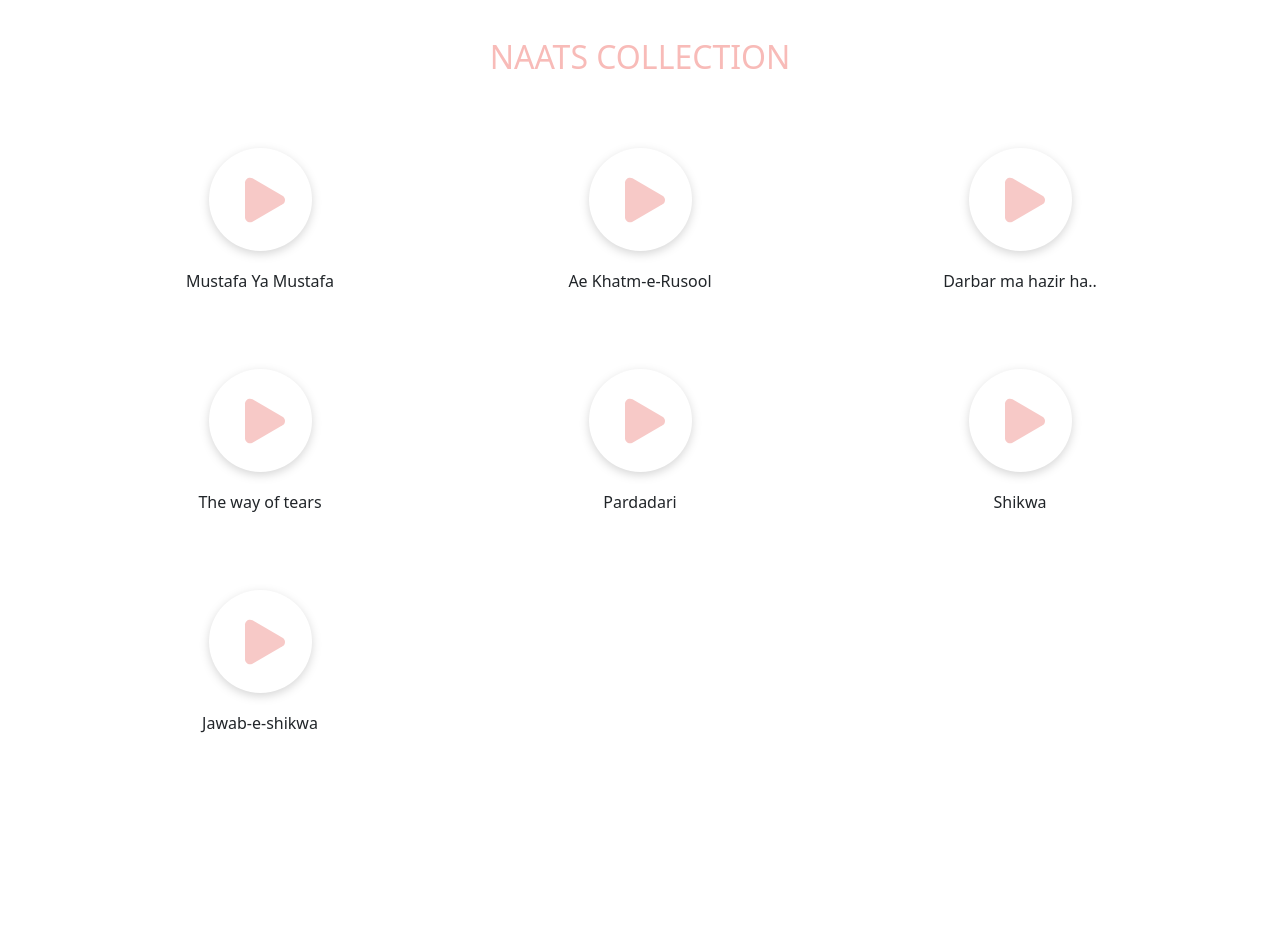
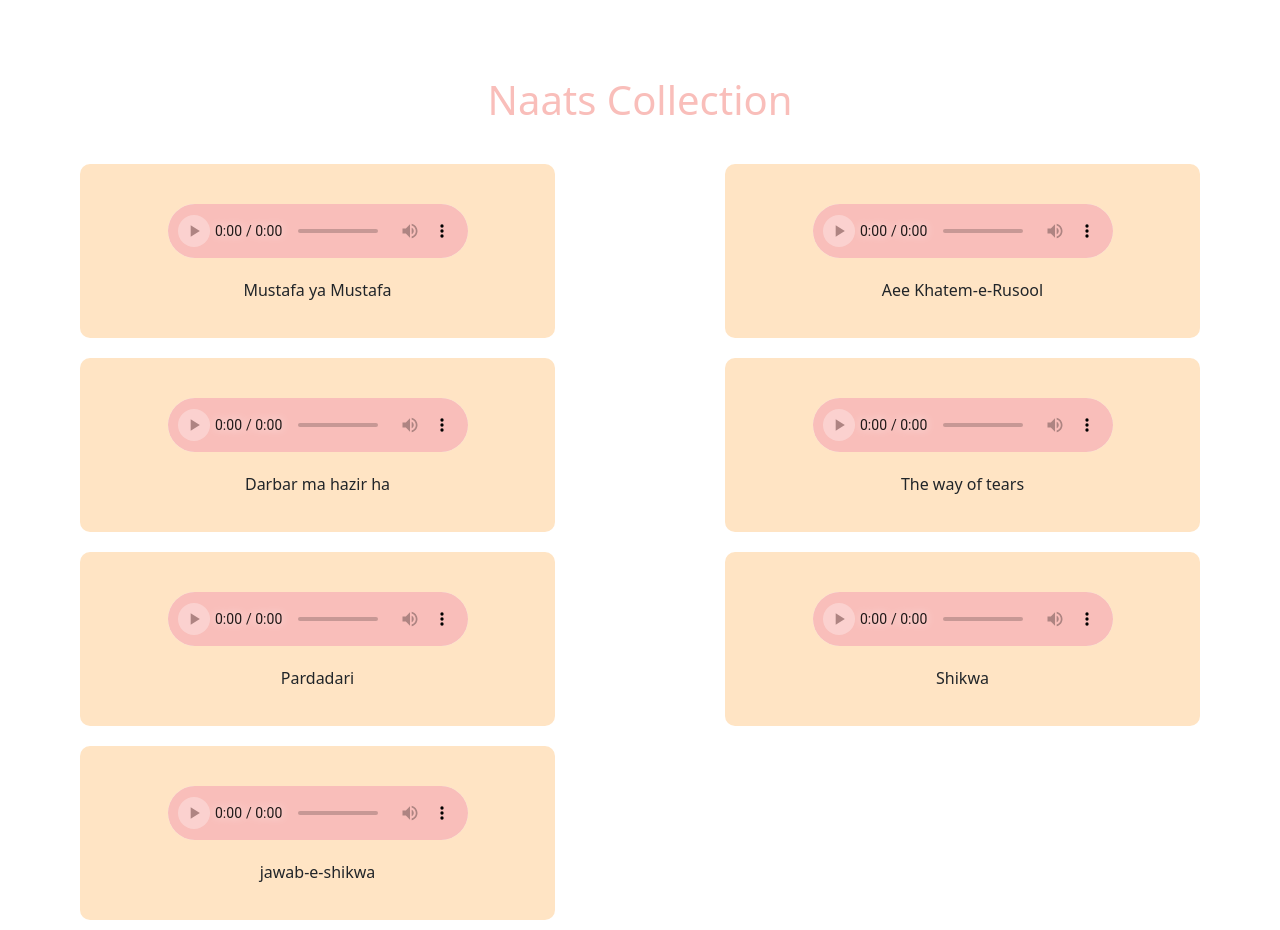
Before and after one commit to J-hassan/project-2, a plain HTML site: page index.html in a window 1280 px wide. Shown: the part 802-1732 px from the top of the page. Before the commit the page ends 1600 px from the top, so only its background shows below. Drawn offline with nearby package versions, Linux system fonts and the light colour scheme.

Commit message:
modified

```diff
--- a/index.html
+++ b/index.html
@@ -16,186 +16,76 @@
     </div>
 </div>
 
-<div id="audio-section" class="container-fluid">
-    <div class="container">
-    <div class="heading">
-        <h2 class="text-center text-uppercase">Naats Collection</h2>
+
+
+<div class="audio-section ">
+
+    <div class="naats">
+        <h2 class="text-center">Naats Collection</h2>
     </div>
 
- <div id="naats" class="row mt-5">
-    <div class="col-sm-4 text-center">
-        <img src="play.png" alt="play icon" id="icon" class="icons">
-        <p>Mustafa Ya Mustafa</p>
+
+<div class="container">
+
+
+<div class="row">
+    <div class="col-md-5">
+        <audio id="mysong1" controls>
+            <source src="audio1.mp3" type="audio/mp3">
+        </audio>
+        <p class="text-center">Mustafa ya Mustafa</p>
     </div>
-    <div class="col-sm-4 text-center">
-        <img src="play.png" alt="play icon" id="icon1" class="icons">
-        <p>Ae Khatm-e-Rusool</p>
-    </div>
-    <div class="col-sm-4 text-center">
-        <img src="play.png" alt="play icon" id="icon2" class="icons">
-        <p>Darbar ma hazir ha..</p>
-    </div>
-
-    </div>
-    <!-- end row  -->
-
-    <!-- start row -->
-    <div class="row mt-md-5">
-        <div class="col-sm-4 text-center">
-            <img src="play.png" alt="play icon" id="icon3" class="icons">
-            <p>The way of tears</p>
-        </div>
-        <div class="col-sm-4 text-center">
-            <img src="play.png" alt="play icon" id="icon4" class="icons">
-            <p>Pardadari</p>
-        </div>
-        <div class="col-sm-4 text-center">
-            <img src="play.png" alt="play icon" id="icon5" class="icons">
-            <p>Shikwa</p>
-        </div>
-    </div>
- <!-- end row -->
-
-    <!-- start row -->
-    <div class="row mt-md-5">
-        <div class="col-sm-4 text-center">
-            <img src="play.png" alt="play icon" id="icon6" class="icons">
-            <p>Jawab-e-shikwa</p>
-        </div>
-    </div>
- <!-- end row -->
-
+    <div class="col-md-5">
+        <audio id="mysong2" controls>
+            <source src="audio2.mp3" type="audio/mp3">
+        </audio>
+        <p class="text-center">Aee Khatem-e-Rusool</p>
     </div>
 </div>
 
-<!-- audio section -->
-<audio id="mysong">
-    <source src="audio2.mp3" type="audio/mp3">
-</audio>
-<audio id="mysong1">
-    <source src="audio1.mp3" type="audio/mp3">
-</audio>
-<audio id="mysong2">
+<div class="row">
+    <div class="col-md-5">
+        <audio id="mysong3" controls>
             <source src="audio3.mp3" type="audio/mp3">
         </audio>
-<audio id="mysong3">
+        <p class="text-center">Darbar ma hazir ha</p>
+     </div>
+     <div class="col-md-5">
+        <audio id="mysong4" controls>
             <source src="audio4.mp3" type="audio/mp3">
         </audio>
-<audio id="mysong4">
+        <p class="text-center">The way of tears</p>
+     </div>
+</div>
+
+
+<div class="row">
+    <div class="col-md-5">
+        <audio id="mysong3" controls>
             <source src="pardadri.mp3" type="audio/mp3">
         </audio>
-<audio id="mysong5">
+        <p class="text-center">Pardadari</p>
+     </div>
+     <div class="col-md-5">
+        <audio id="mysong4" controls>
             <source src="shikwa.mp3" type="audio/mp3">
         </audio>
-<audio id="mysong6">
+        <p class="text-center">Shikwa</p>
+     </div>
+</div>
+
+
+<div class="row">
+    <div class="col-md-5">
+        <audio id="mysong3" controls>
             <source src="jawab-e-shikwa.mp3" type="audio/mp3">
         </audio>
+        <p class="text-center">jawab-e-shikwa</p>
+     </div>
+</div>
 
-
-
-<script>
-
-
-let mysong = document.getElementById('mysong');
-let icon = document.getElementById('icon');
-
-icon.onclick = function(){
-     if(mysong.paused){
-        mysong.play();
-        icon.src = 'pause.png'
-     }
-     else{
-        mysong.pause();
-        icon.src = 'play.png'
-     }
-}
-
-let mysong1 = document.getElementById('mysong1');
-let icon1 = document.getElementById('icon1');
-
-icon1.onclick = function(){
-     if(mysong1.paused){
-        mysong1.play();
-        icon1.src = 'pause.png'
-     }
-     else{
-        mysong1.pause();
-        icon1.src = 'play.png'
-     }
-}
-
-let mysong2 = document.getElementById('mysong2');
-let icon2 = document.getElementById('icon2');
-
-icon2.onclick = function(){
-     if(mysong2.paused){
-        mysong2.play();
-        icon2.src = 'pause.png'
-     }
-     else{
-        mysong2.pause();
-        icon2.src = 'play.png'
-     }
-}
-
-let mysong3 = document.getElementById('mysong3');
-let icon3 = document.getElementById('icon3');
-
-icon3.onclick = function(){
-     if(mysong3.paused){
-        mysong3.play();
-        icon3.src = 'pause.png'
-     }
-     else{
-        mysong3.pause();
-        icon3.src = 'play.png'
-     }
-}
-
-let mysong4 = document.getElementById('mysong4');
-let icon4 = document.getElementById('icon4');
-
-icon4.onclick = function(){
-     if(mysong4.paused){
-        mysong4.play();
-        icon4.src = 'pause.png'
-     }
-     else{
-        mysong4.pause();
-        icon4.src = 'play.png'
-     }
-}
-
-let mysong5 = document.getElementById('mysong5');
-let icon5 = document.getElementById('icon5');
-
-icon5.onclick = function(){
-     if(mysong5.paused){
-        mysong5.play();
-        icon5.src = 'pause.png'
-     }
-     else{
-        mysong5.pause();
-        icon5.src = 'play.png'
-     }
-}
-
-let mysong6 = document.getElementById('mysong6');
-let icon6 = document.getElementById('icon6');
-
-icon6.onclick = function(){
-     if(mysong6.paused){
-        mysong6.play();
-        icon6.src = 'pause.png'
-     }
-     else{
-        mysong6.pause();
-        icon6.src = 'play.png'
-     }
-}
-
-</script>
-
+</div
+</div>
 
 
 
--- a/style.css
+++ b/style.css
@@ -14,17 +14,66 @@
     color: #fff;
 }
 
-#audio-section{
+.naats{
+    margin-top: 3%;
+}
+
+
+.naats h2{
+    font-size: 40px;
+    color: #F9BEBA;
+    margin-bottom: 30px;
+}
+
+.audio-section{
     height: 100vh;
     width: 100%;
+    padding: 40px 0;
 }
 
-#audio-section h2{
-    position: relative;
-    top: 40px;
-    color: #F8BBB8;
+.container{
+    width: 90%;
+}
+.row{
+    display: flex;
+    flex-wrap: wrap;
+    justify-content: space-between;
 }
 
-#naats{
-    margin-top: 100px !important;
+audio{
+    margin: 20px 0;
+    transition: all 0.5s;
 }
+
+audio:hover{
+    cursor: pointer;
+    transform: scale(1.1);
+}
+audio::-webkit-media-controls-panel{
+    background-color: #F9BEBA;
+}
+audio::-webkit-media-controls-play-button{
+    background-color: #fff;
+    border-radius: 50%;
+}
+
+.col-md-5{
+    display: flex;
+    flex-direction: column;
+    align-items: center;
+    justify-content: center;
+    background-color: bisque;
+    margin: 10px 10px;
+    padding: 20px;
+    border-radius: 10px;
+}
+
+
+/* .audio-section p{
+    color: #fff;
+    background-color: #F9BEBA;
+    padding: 10px;
+    border-radius: 10px;
+    font-size: 20px;
+    width: 70%;
+} */
```
Lines whose indentation alone changed are shown as unchanged.
